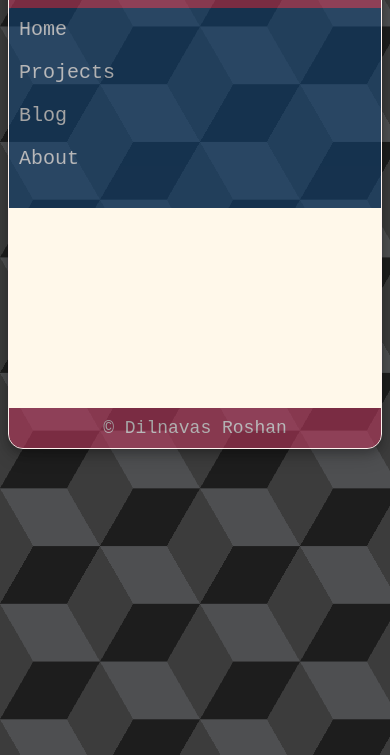
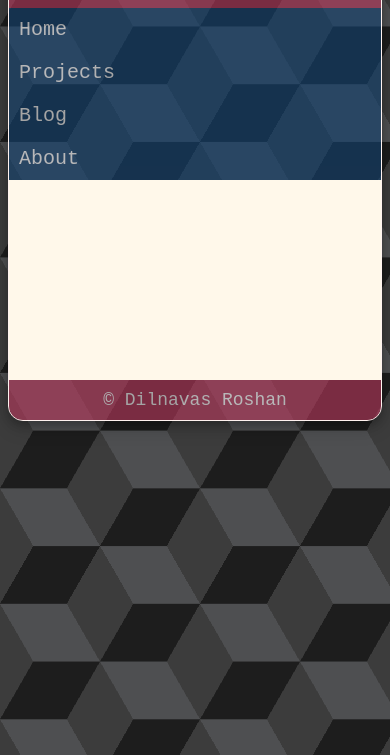
Before and after one commit to dnroshan/dnroshan, a plain HTML site: page index.html in a window 390 px wide. Both pictures are taken after a click on the link 362 px from the left and 47 px from the top of the page. Shown: the part 89-844 px from the top of the page. Drawn offline with Linux system fonts and the light colour scheme.

Commit message:
The nav-bar doesn't collapse to zero height on smaller screens

```diff
--- a/style.css
+++ b/style.css
@@ -1,8 +1,5 @@
 body {
     font-size: 18px;
-    // background-color: gray;
-    // background-image: url("background-tile.svg");
-    // background-size: cover;
     --s: 200px; /* control the size*/
     --c1: #1d1d1d;
     --c2: #4e4f51;
@@ -92,12 +89,12 @@ body {
 
     #nav-bar {
         flex-direction: column;
-        height: 0;
-        transition: height 0.5s ease-in-out;
+        max-height: 10px;
+        transition: max-height 0.5s ease-in-out;
     }
 
     #nav-bar.open {
-        height: 200px;
+        max-height: 200px;
     }
 
     #nav-menu-button {
```
